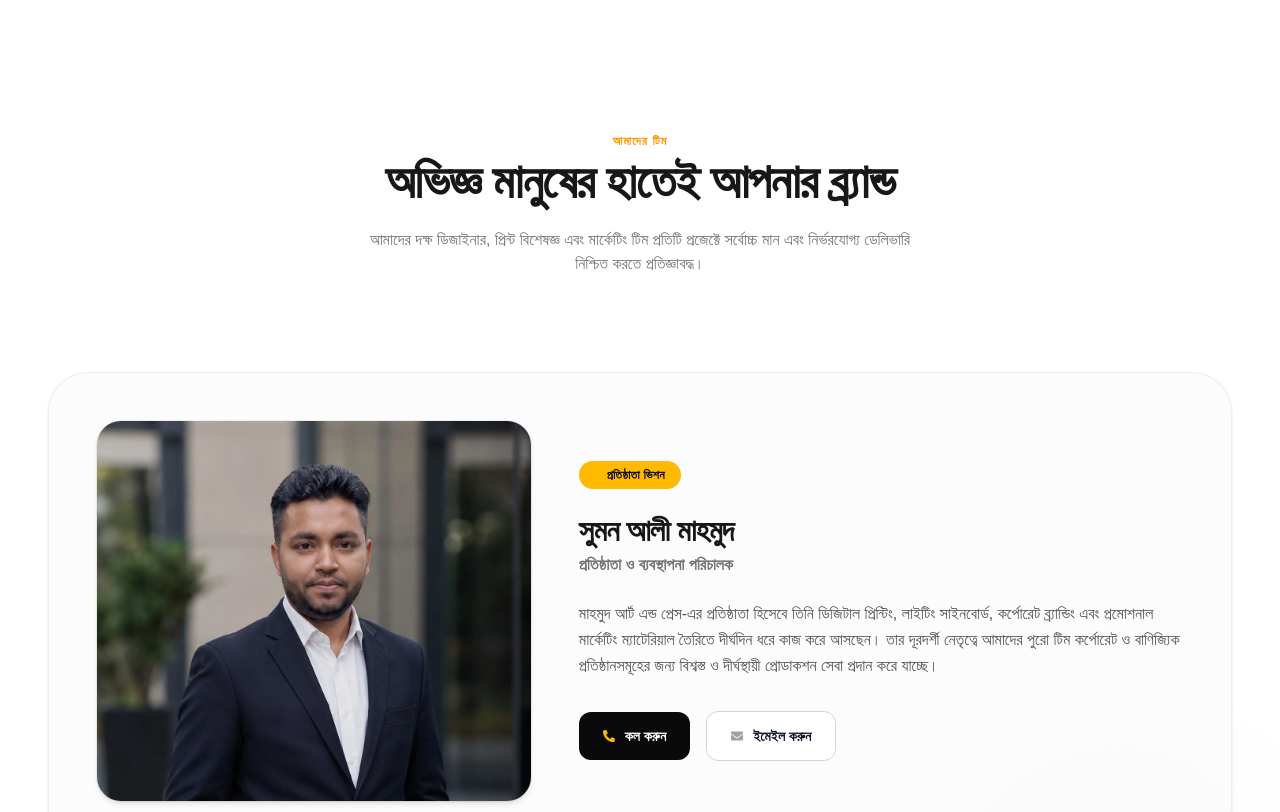
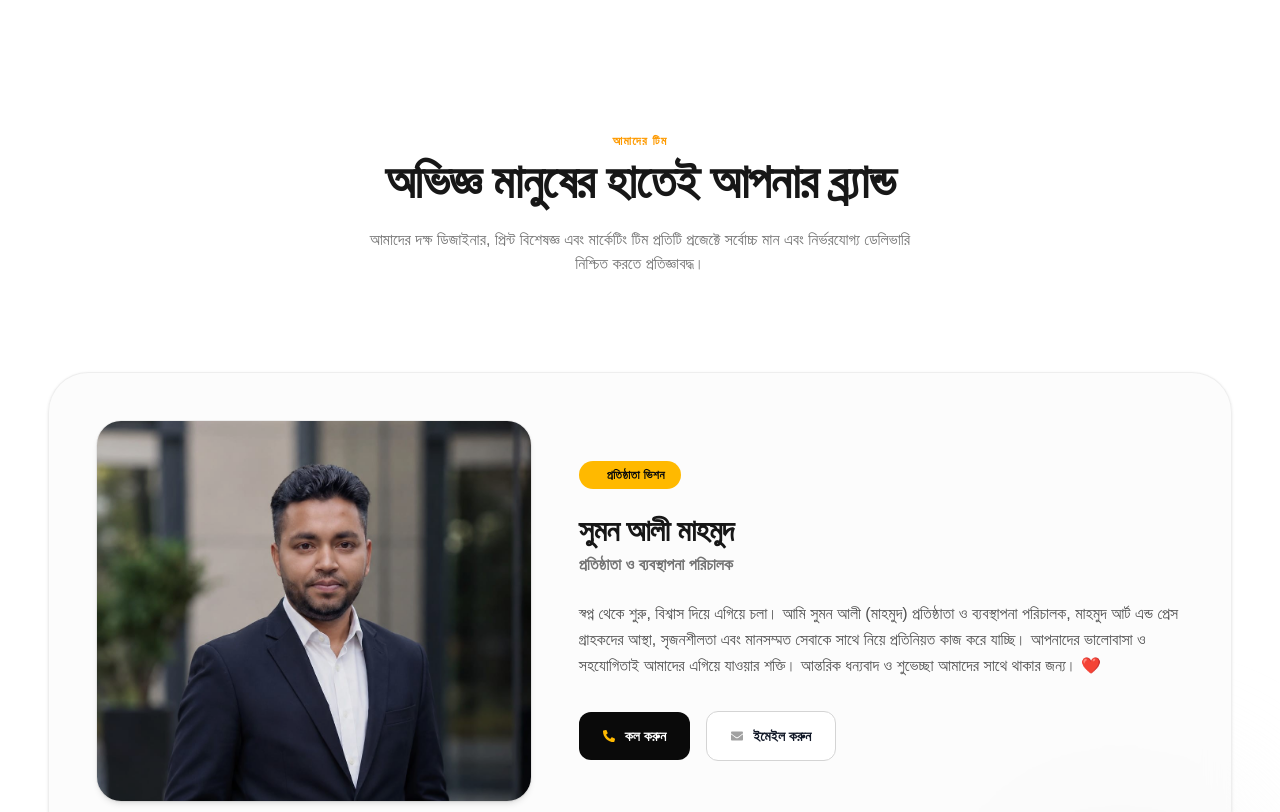
Before and after one commit to Harun11100/Mahmud-Art-and-Press, a Next.js app: page /component/shared/Team in a window 1280 px wide. Shown: the top 812 px of the page. Built offline with nearby package versions, Linux system fonts and the light colour scheme.

Commit message:
Fix bugs

```diff
--- a/src/app/component/shared/Team/page.js
+++ b/src/app/component/shared/Team/page.js
@@ -82,7 +82,16 @@ export default function Team() {
               </div>
 
               <p className="text-neutral-600 text-sm sm:text-base leading-relaxed font-medium">
-                মাহমুদ আর্ট এন্ড প্রেস-এর প্রতিষ্ঠাতা হিসেবে তিনি ডিজিটাল প্রিন্টিং, লাইটিং সাইনবোর্ড, কর্পোরেট ব্র্যান্ডিং এবং প্রমোশনাল মার্কেটিং ম্যাটেরিয়াল তৈরিতে দীর্ঘদিন ধরে কাজ করে আসছেন। তার দূরদর্শী নেতৃত্বে আমাদের পুরো টিম কর্পোরেট ও বাণিজ্যিক প্রতিষ্ঠানসমূহের জন্য বিশ্বস্ত ও দীর্ঘস্থায়ী প্রোডাকশন সেবা প্রদান করে যাচ্ছে।
+               স্বপ্ন থেকে শুরু, বিশ্বাস দিয়ে এগিয়ে চলা।
+
+আমি
+সুমন আলী (মাহমুদ)
+প্রতিষ্ঠাতা ও ব্যবস্থাপনা পরিচালক,
+মাহমুদ আর্ট এন্ড প্রেস
+
+গ্রাহকদের আস্থা, সৃজনশীলতা এবং মানসম্মত সেবাকে সাথে নিয়ে প্রতিনিয়ত কাজ করে যাচ্ছি। আপনাদের ভালোবাসা ও সহযোগিতাই আমাদের এগিয়ে যাওয়ার শক্তি।
+
+আন্তরিক ধন্যবাদ ও শুভেচ্ছা  আমাদের সাথে থাকার জন্য। ❤️
               </p>
 
               {/* Founder Contact Action Bars */}
```
